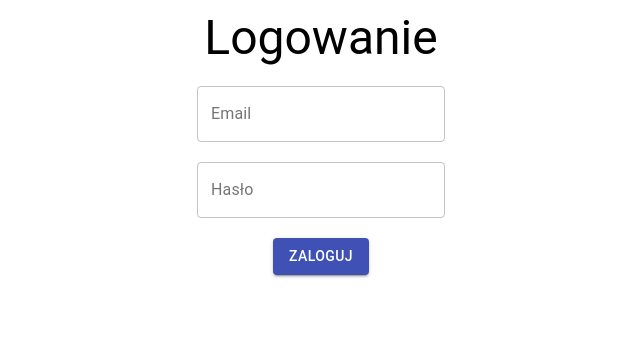
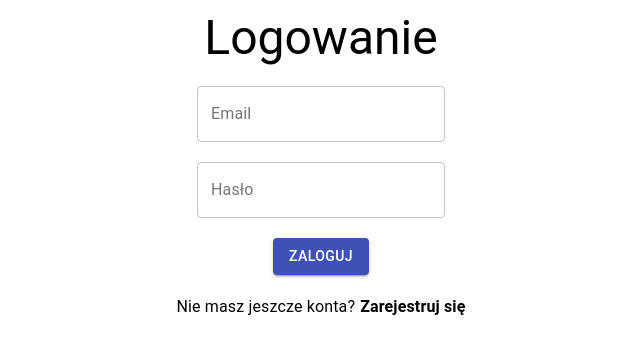
Before and after one commit to MateuszKozik/CreateExamApp, a React (Create React App) app: page / in a window 1280 px wide. Shown: the top 354 px of the page, without its empty margins (319-959 px from the left). Built offline with nearby package versions, Linux system fonts and the light colour scheme.

Commit message:
Add path to the register page in the login page

```diff
--- a/src/components/Login.js
+++ b/src/components/Login.js
@@ -1,6 +1,7 @@
 import React, { Component } from "react";
 import { TextField, Grid, Typography, Button } from "@material-ui/core";
 import { login } from "../actions/userActions";
+import { Link } from "react-router-dom";
 class Login extends Component {
 	state = {
 		email: "",
@@ -61,6 +62,22 @@ class Login extends Component {
 						Zaloguj
 					</Button>
 				</Grid>
+				<Grid item xs={12} style={{ marginTop: 20 }}>
+					<Typography>
+						Nie masz jeszcze konta?
+						<Link
+							style={{
+								fontWeight: 700,
+								textDecoration: "none",
+								color: "#000",
+								marginLeft: 5
+							}}
+							to="/register"
+						>
+							Zarejestruj się
+						</Link>
+					</Typography>
+				</Grid>
 			</Grid>
 		);
 	}
```
